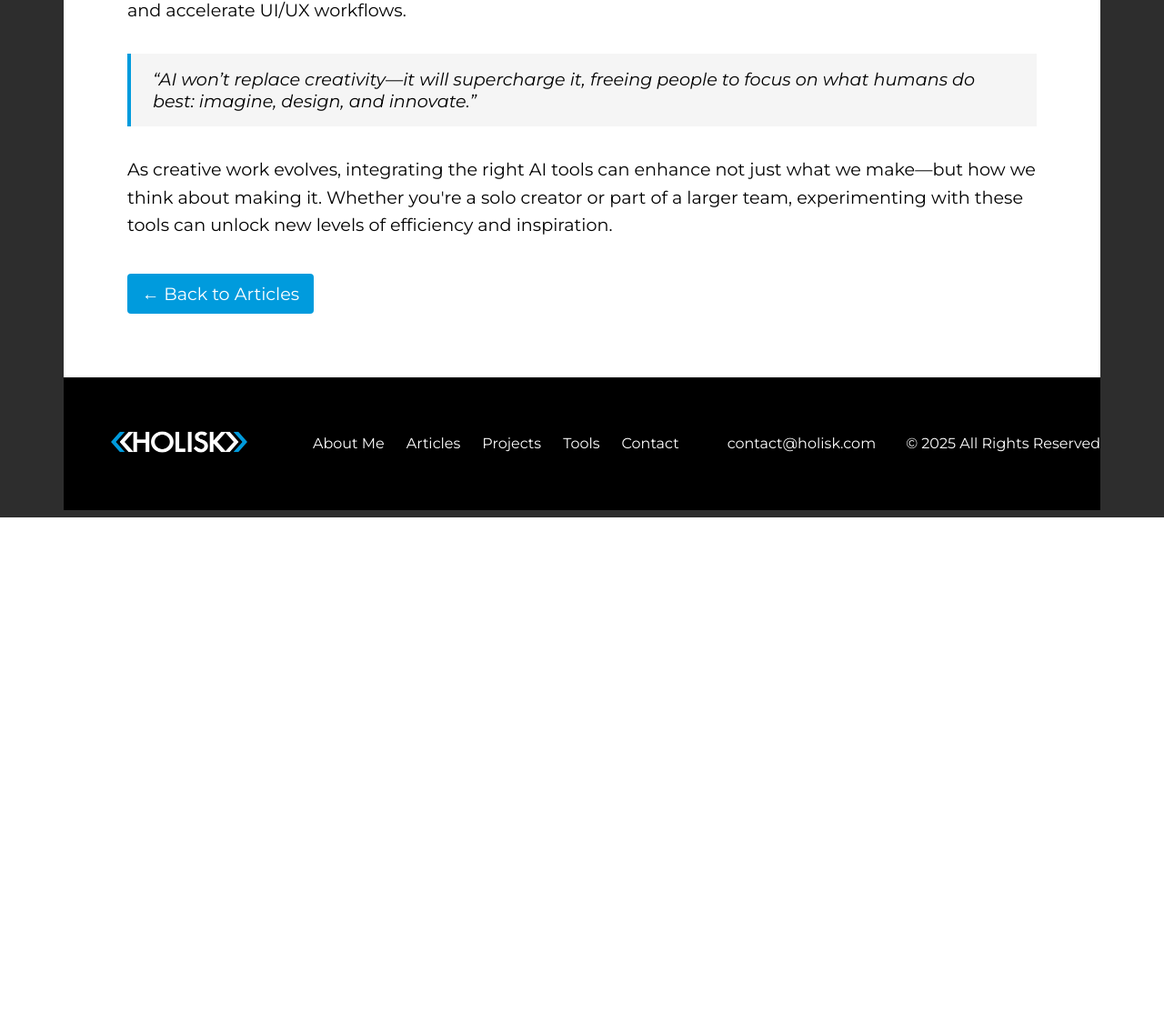
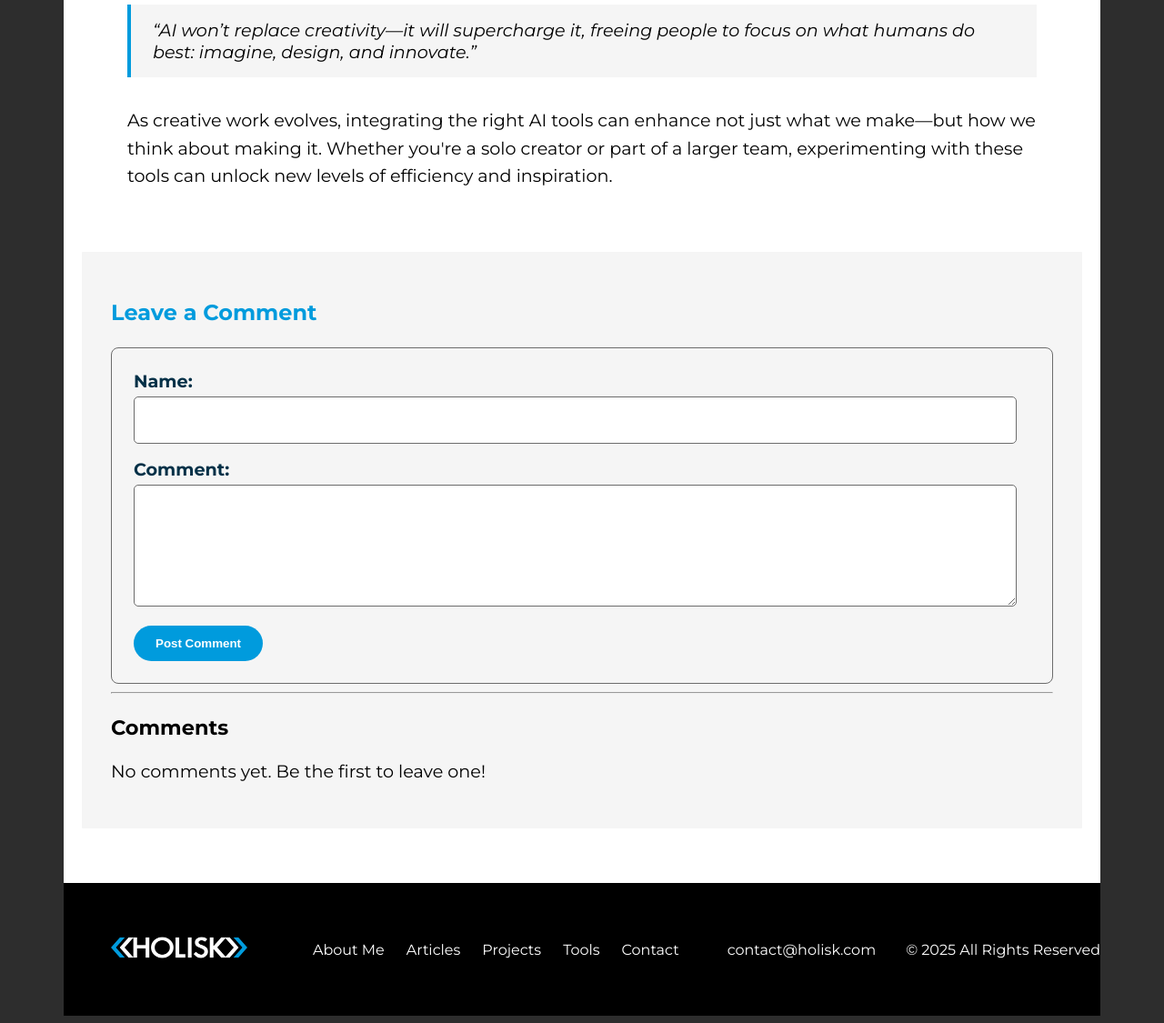
Before and after one commit to aragon023/Python-Module-Final-Assesment, a Flask app: a page that uses templates/article_detail.html in a window 1280 px wide. Shown: the part 2369-3494 px from the top of the page at 91% size. Before the commit the page ends 2938 px from the top, so only its background shows below. Run offline with Flask 3, Linux system fonts and the light colour scheme.

Commit message:
Changes in articles and app.py Included comments section in article_detail.html Created CSS for comments section Update models in articles_data.py

```diff
--- a/app.py
+++ b/app.py
@@ -1,45 +1,71 @@
-from flask import Flask, render_template
+from flask import Flask, render_template, request, redirect, url_for
 from project_data import projects_list  # This imports the projects list
-from articles_data import db, Article
+from articles_data import db, Article, Comment
 import random
 
 app = Flask(__name__)
 app.config['SQLALCHEMY_DATABASE_URI'] = 'sqlite:///site.db'
 db.init_app(app)
 
+# Home Page
 @app.route('/')
 def index():
     all_articles = Article.query.all()
     featured_articles = random.sample(all_articles, min(3, len(all_articles)))
     return render_template("index.html", featured_articles=featured_articles)
 
+
+# About Page
 @app.route("/about")
 def about():
     return render_template("about.html")
 
+
+# Projects Page
 @app.route("/projects")
 def projects():
     return render_template("projects.html", projects=projects_list)
 
+# Tools Page
 @app.route("/tools")
 def tools():
     return render_template("tools.html")
 
+# Articles List Page
 @app.route("/articles")
 def articles():
     articles_list = Article.query.all()
     return render_template("articles.html", articles=articles_list)
 
-@app.route('/articles/<slug>')
+# Single Article + Comments
+@app.route('/articles/<slug>', methods=['GET', 'POST'])
 def article_detail(slug):
     article = Article.query.filter_by(slug=slug).first_or_404()
-    return render_template('article_detail.html', article=article)
+
+# Handle comment submission
+    if request.method == 'POST':
+        name = request.form['name']
+        content = request.form['content']
+
+        new_comment = Comment(
+            article_id=article.id,
+            name=name,
+            content=content
+        )
+        db.session.add(new_comment)
+        db.session.commit()
+        return redirect(url_for('article_detail', slug=slug))
+
+    comments = Comment.query.filter_by(article_id=article.id).order_by(Comment.created_at.desc()).all()
+    return render_template('article_detail.html', article=article, comments=comments)
 
 
+# Contact Page
 @app.route("/contact")
 def contact():
     return render_template("contact.html")
 
+# Run App
 if __name__ == '__main__':
     with app.app_context():
         db.create_all()
--- a/static/css/individual_articles.css
+++ b/static/css/individual_articles.css
@@ -84,3 +84,91 @@
 .social-share a:hover img {
   transform: scale(1.2);
 }
+
+
+/* Comment Section */
+.comments-section {
+  margin-top: 2rem;
+  background: var(--color-grey-light);
+  padding: 2rem;
+  border-radius: 1px;
+
+}
+
+.comments-section h2 {
+  font-size: 1.5rem;
+  color: var(--color-blue);
+  margin-bottom: 1rem;
+}
+
+.comment {
+  background: var(--color-white);
+  border: 1px solid var(--color-grey-medium);
+  border-radius: 6px;
+  padding: 1rem;
+  margin-bottom: 1rem;
+}
+
+.comment p {
+  margin: 0.3rem 0;
+  font-size: 1rem;
+  color: var(--color-grey-dark);
+}
+
+.comment strong {
+  color: var(--color-dark-blue);
+  font-weight: bold;
+}
+
+/* Comment Form */
+form {
+  margin-top: 1.5rem;
+  background: var(--color-grey-light);
+  padding: 1.5rem;
+  border: 1px solid var(--color-grey-medium);
+  border-radius: 8px;
+
+}
+
+form .form-group {
+  margin-bottom: 1rem;
+}
+
+form label {
+  font-weight: bold;
+  color: var(--color-dark-blue);
+  display: block;
+  margin-bottom: 0.3rem;
+}
+
+form input,
+form textarea {
+  width: 95%;
+  padding: 1rem;
+  border: 1px solid var(--color-grey-medium);
+  border-radius: 5px;
+  font-size: 1rem;
+  max-width: 100%;
+}
+
+form textarea {
+  resize: vertical;
+  min-height: 100px;
+  max-width: 100%;
+}
+
+form button {
+  display: inline-block;
+  background: var(--color-blue);
+  color: var(--color-white);
+  border: none;
+  padding: 0.75rem 1.5rem;
+  border-radius: 20px;
+  font-weight: bold;
+  cursor: pointer;
+  transition: background-color 0.3s ease;
+}
+
+form button:hover {
+  background: var(--color-orange);
+}
--- a/templates/article_detail.html
+++ b/templates/article_detail.html
@@ -1,40 +1,60 @@
 {% extends "base.html" %}
+
+{% block title %}{{ article.title }} | Holisk{% endblock %}
 
 {% block extra_css %}
 <link rel="stylesheet" href="{{ url_for('static', filename='css/individual_articles.css') }}">
 {% endblock %}
 
 {% block content %}
-<main class="article-page">
+<section class="article-page">
   <article class="article-content">
-    <img src="{{ url_for('static', filename=article.image) }}"
-         alt="{{ article.title }}" class="article-hero" />
+    <img src="{{ url_for('static', filename=article.image) }}" alt="{{ article.title }}" class="article-hero" />
 
-    <div class="social-share">
-      <p>Share this article:</p>
-      <a href="https://www.facebook.com/sharer/sharer.php?u={{ request.url }}"
-         target="_blank" rel="noopener" aria-label="Share on Facebook">
-        <img src="{{ url_for('static', filename='images/social_media_icons/facebook.png') }}"
-             alt="Facebook" />
-      </a>
-      <a href="https://www.linkedin.com/shareArticle?mini=true&url={{ request.url }}&title={{ article.title|urlencode }}"
-         target="_blank" rel="noopener" aria-label="Share on LinkedIn">
-        <img src="{{ url_for('static', filename='images/social_media_icons/linkedin.png') }}"
-             alt="LinkedIn" />
-      </a>
-    </div>
-
+    <!-- Tag -->
     <span class="tag">{{ article.tag }}</span>
     <h1>{{ article.title }}</h1>
-    <p class="article-meta">
-      By {{ article.author }} • {{ article.published_on.strftime('%B %Y') }}
-    </p>
+    <p class="article-meta">By {{ article.author }} • {{ article.published_on.strftime('%B %d, %Y') }}</p>
 
-    {{ article.content|safe }}
-
-    <div class="article-cta">
-      <a href="{{ url_for('articles') }}" class="btn-small">← Back to Articles</a>
+    <!-- Article Body -->
+    <div class="article-body">
+      {{ article.content | safe }}
     </div>
   </article>
-</main>
+
+  <!-- Comments Section -->
+  <section class="comments-section">
+    <h2>Leave a Comment</h2>
+
+    <!-- Comment Form -->
+    <form method="POST">
+      <div class="form-group">
+        <label for="name">Name:</label>
+        <input type="text" name="name" id="name" required>
+      </div>
+      <div class="form-group">
+        <label for="content">Comment:</label>
+        <textarea name="content" id="content" rows="4" required></textarea>
+      </div>
+      <button type="submit" class="cta-btn">Post Comment</button>
+    </form>
+
+    <hr>
+
+    <!-- Display Comments -->
+    <h3>Comments</h3>
+    {% if comments %}
+      <ul class="comment-list">
+        {% for comment in comments %}
+          <li class="comment">
+            <strong>{{ comment.name }}</strong> <span class="comment-date">({{ comment.created_at.strftime('%B %d, %Y') }})</span>
+            <p>{{ comment.content }}</p>
+          </li>
+        {% endfor %}
+      </ul>
+    {% else %}
+      <p>No comments yet. Be the first to leave one!</p>
+    {% endif %}
+  </section>
+</section>
 {% endblock %}
```
Also changed, not shown: articles_data.py (+17 -1 lines), instance/site.db.
